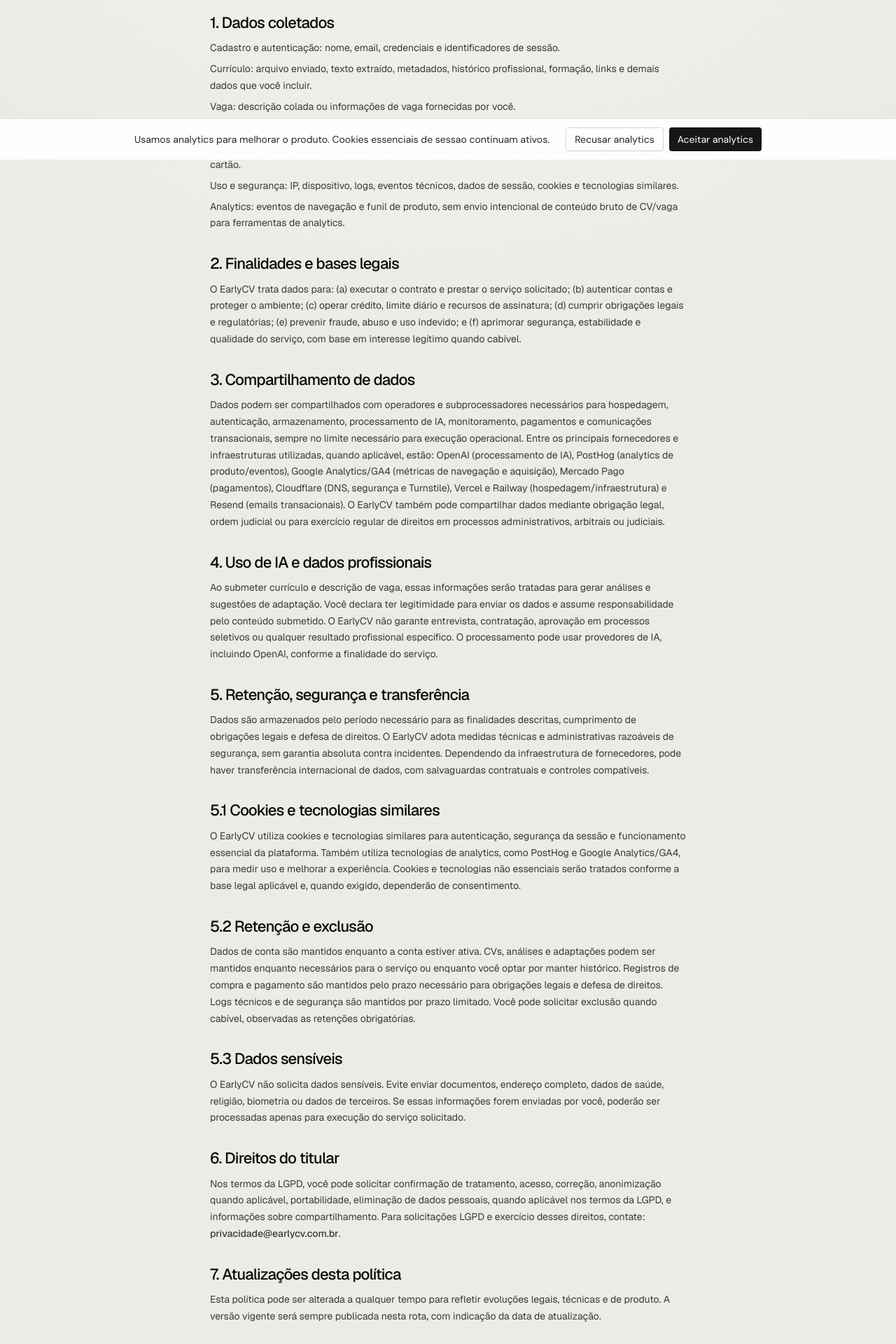
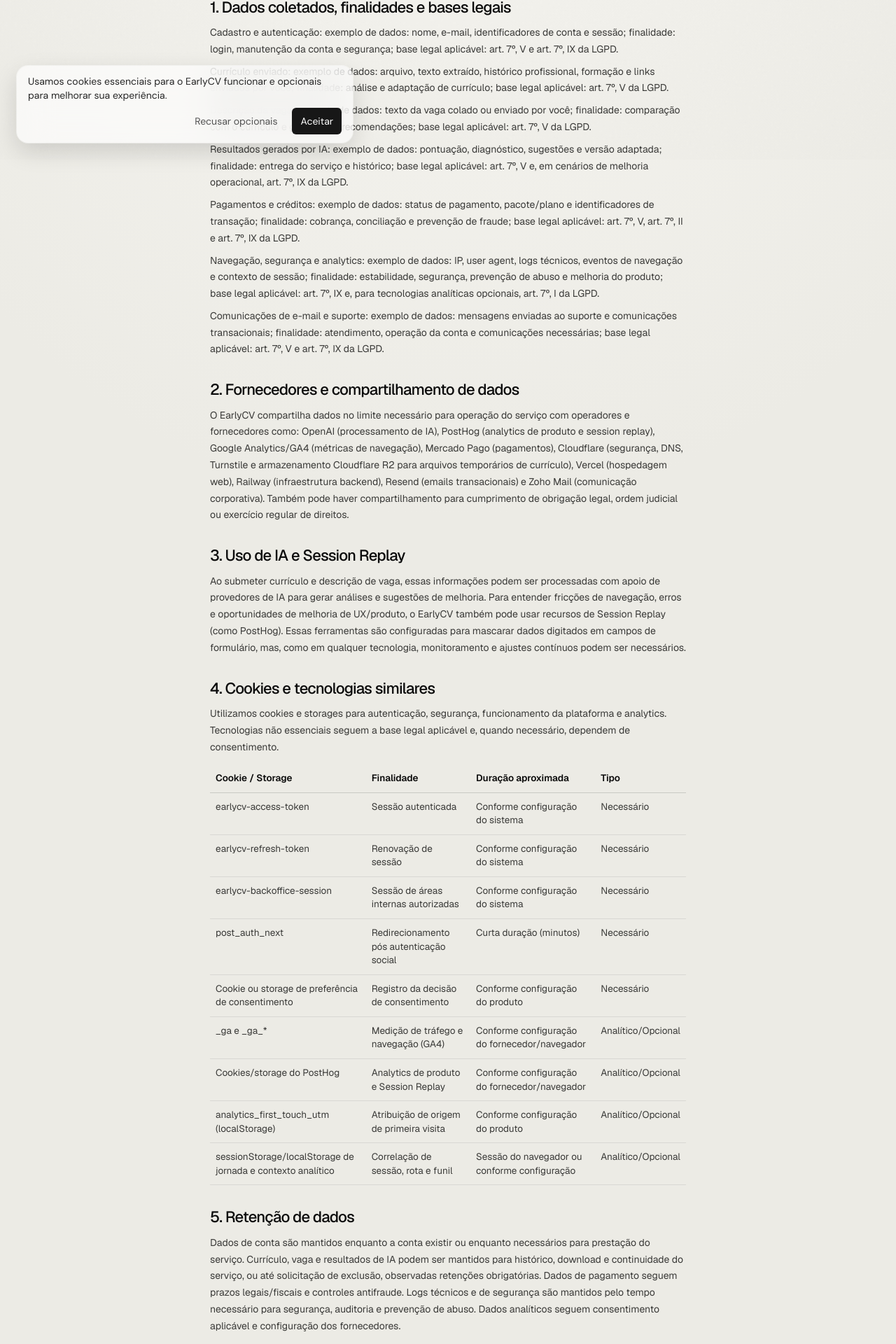
Before and after one commit to pauloalozen/earlycv, a Next.js app in the folder apps/web/: page /privacidade in a window 1280 px wide. Shown: the part 572-2492 px from the top of the page at 70% size. Built offline with nearby package versions, Linux system fonts and the light colour scheme; no server answers; a web font is replaced by a local one.

Commit message:
feat(web): persist cookie consent and add preferences entrypoint
Persist accepted/denied analytics consent for 12 months, keep banner hidden after a decision, and allow users to reopen preferences from the footer. Also refine banner/policy copy and add tests for consent persistence and reopen flow.

```diff
--- a/apps/web/src/app/_components/analytics-consent-banner.tsx
+++ b/apps/web/src/app/_components/analytics-consent-banner.tsx
@@ -3,6 +3,7 @@
 import { useEffect, useState } from "react";
 import {
   isAnalyticsConsentGateEnabled,
+  onAnalyticsConsentPreferencesOpen,
   readAnalyticsConsentState,
   setAnalyticsConsentState,
   type AnalyticsConsentState,
@@ -10,43 +11,54 @@ import {
 
 export function AnalyticsConsentBanner() {
   const [state, setState] = useState<AnalyticsConsentState>("unknown");
+  const [forceOpen, setForceOpen] = useState(false);
 
   useEffect(() => {
     setState(readAnalyticsConsentState());
+
+    const unsubscribe = onAnalyticsConsentPreferencesOpen(() => {
+      setForceOpen(true);
+    });
+
+    return unsubscribe;
   }, []);
 
-  if (!isAnalyticsConsentGateEnabled() || state !== "unknown") {
+  if (!isAnalyticsConsentGateEnabled() || (!forceOpen && state !== "unknown")) {
     return null;
   }
 
   return (
-    <div className="fixed inset-x-0 bottom-0 z-50 border-t border-black/10 bg-white/95 p-3 backdrop-blur">
-      <div className="mx-auto flex max-w-4xl flex-col gap-2 text-sm text-neutral-800 sm:flex-row sm:items-center sm:justify-between">
-        <p>
-          Usamos analytics para melhorar o produto. Cookies essenciais de sessao
-          continuam ativos.
-        </p>
-        <div className="flex gap-2">
+    <div className="fixed inset-x-0 bottom-4 z-50 px-3 sm:inset-x-auto sm:bottom-6 sm:left-6 sm:px-0">
+      <div className="mx-auto w-full max-w-[500px] rounded-2xl bg-white/65 px-4 py-3 shadow-[0_12px_34px_rgba(0,0,0,0.14)] ring-1 ring-white/45 backdrop-blur-xl sm:max-w-[480px]">
+        <div className="flex flex-col gap-2 text-sm text-neutral-800">
+          <p>
+            Usamos cookies essenciais para o EarlyCV funcionar e opcionais para
+            melhorar sua experiência.
+          </p>
+          <div className="flex w-full flex-col gap-2 sm:flex-row sm:justify-end">
           <button
             type="button"
-            className="rounded border border-neutral-300 px-3 py-1.5"
+            className="rounded-md border border-transparent bg-transparent px-3 py-2 text-neutral-600 transition hover:bg-white/50 hover:text-neutral-700"
             onClick={() => {
               setAnalyticsConsentState("denied");
               setState("denied");
+              setForceOpen(false);
             }}
           >
-            Recusar analytics
+            Recusar opcionais
           </button>
           <button
             type="button"
-            className="rounded bg-neutral-900 px-3 py-1.5 text-white"
+            className="rounded-md bg-neutral-900 px-3 py-2 text-white transition hover:bg-neutral-800"
             onClick={() => {
               setAnalyticsConsentState("accepted");
               setState("accepted");
+              setForceOpen(false);
             }}
           >
-            Aceitar analytics
+            Aceitar
           </button>
+          </div>
         </div>
       </div>
     </div>
--- a/apps/web/src/app/privacidade/page.tsx
+++ b/apps/web/src/app/privacidade/page.tsx
@@ -161,9 +161,9 @@ export default function PrivacyPage() {
           }}
         >
           Esta Política de Privacidade descreve como o EarlyCV trata dados
-          pessoais no contexto do fornecimento de serviços de análise de vagas,
-          adaptação de currículo e funcionalidades relacionadas. Ao usar a
-          plataforma, você declara ciência e concordância com os termos abaixo.
+          pessoais para operar os serviços de análise de vagas, adaptação de
+          currículo e funcionalidades relacionadas, em conformidade com a Lei
+          Geral de Proteção de Dados Pessoais (LGPD - Lei nº 13.709/2018).
         </p>
 
         {/* Highlight block */}
@@ -189,11 +189,11 @@ export default function PrivacyPage() {
           </p>
           <p style={{ fontSize: 13.5, lineHeight: 1.65, color: "#3a3a38" }}>
             O EarlyCV trata dados pessoais conforme a base legal aplicável em
-            cada operação: execução de contrato/serviço para conta, análise de
-            CV e adaptação; obrigação legal para registros e rotinas financeiras;
-            legítimo interesse para segurança, prevenção a fraude e melhoria do
-            produto; e consentimento quando aplicável, especialmente para cookies
-            não essenciais e comunicações opcionais.
+            cada operação, especialmente as hipóteses do art. 7º da LGPD:
+            execução de contrato (art. 7º, V), obrigação legal/regulatória (art.
+            7º, II), legítimo interesse (art. 7º, IX) e consentimento quando
+            aplicável (art. 7º, I), sobretudo para tecnologias analíticas
+            opcionais.
           </p>
         </div>
 
@@ -208,7 +208,7 @@ export default function PrivacyPage() {
               lineHeight: 1.2,
             }}
           >
-            1. Dados coletados
+            1. Dados coletados, finalidades e bases legais
           </h2>
           <ul
             style={{
@@ -218,13 +218,13 @@ export default function PrivacyPage() {
             }}
           >
             {[
-              "Cadastro e autenticação: nome, email, credenciais e identificadores de sessão.",
-              "Currículo: arquivo enviado, texto extraído, metadados, histórico profissional, formação, links e demais dados que você incluir.",
-              "Vaga: descrição colada ou informações de vaga fornecidas por você.",
-              "Resultados gerados: análise, pontuação, sugestões e currículo adaptado.",
-              "Pagamento: plano, status e identificadores de compra/transação; não armazenamos dados completos de cartão.",
-              "Uso e segurança: IP, dispositivo, logs, eventos técnicos, dados de sessão, cookies e tecnologias similares.",
-              "Analytics: eventos de navegação e funil de produto, sem envio intencional de conteúdo bruto de CV/vaga para ferramentas de analytics.",
+              "Cadastro e autenticação: exemplo de dados: nome, e-mail, identificadores de conta e sessão; finalidade: login, manutenção da conta e segurança; base legal aplicável: art. 7º, V e art. 7º, IX da LGPD.",
+              "Currículo enviado: exemplo de dados: arquivo, texto extraído, histórico profissional, formação e links enviados por você; finalidade: análise e adaptação de currículo; base legal aplicável: art. 7º, V da LGPD.",
+              "Descrição da vaga: exemplo de dados: texto da vaga colado ou enviado por você; finalidade: comparação com o currículo e geração de recomendações; base legal aplicável: art. 7º, V da LGPD.",
+              "Resultados gerados por IA: exemplo de dados: pontuação, diagnóstico, sugestões e versão adaptada; finalidade: entrega do serviço e histórico; base legal aplicável: art. 7º, V e, em cenários de melhoria operacional, art. 7º, IX da LGPD.",
+              "Pagamentos e créditos: exemplo de dados: status de pagamento, pacote/plano e identificadores de transação; finalidade: cobrança, conciliação e prevenção de fraude; base legal aplicável: art. 7º, V, art. 7º, II e art. 7º, IX da LGPD.",
+              "Navegação, segurança e analytics: exemplo de dados: IP, user agent, logs técnicos, eventos de navegação e contexto de sessão; finalidade: estabilidade, segurança, prevenção de abuso e melhoria do produto; base legal aplicável: art. 7º, IX e, para tecnologias analíticas opcionais, art. 7º, I da LGPD.",
+              "Comunicações de e-mail e suporte: exemplo de dados: mensagens enviadas ao suporte e comunicações transacionais; finalidade: atendimento, operação da conta e comunicações necessárias; base legal aplicável: art. 7º, V e art. 7º, IX da LGPD.",
             ].map((item) => (
               <li
                 key={item}
@@ -232,7 +232,7 @@ export default function PrivacyPage() {
                   fontSize: 14,
                   lineHeight: 1.7,
                   color: "#3a3a38",
-                  marginBottom: 6,
+                  marginBottom: 8,
                 }}
               >
                 {item}
@@ -252,15 +252,19 @@ export default function PrivacyPage() {
               lineHeight: 1.2,
             }}
           >
-            2. Finalidades e bases legais
+            2. Fornecedores e compartilhamento de dados
           </h2>
           <p style={{ fontSize: 14, lineHeight: 1.7, color: "#3a3a38" }}>
-            O EarlyCV trata dados para: (a) executar o contrato e prestar o
-            serviço solicitado; (b) autenticar contas e proteger o ambiente; (c)
-            operar crédito, limite diário e recursos de assinatura; (d) cumprir
-            obrigações legais e regulatórias; (e) prevenir fraude, abuso e uso
-            indevido; e (f) aprimorar segurança, estabilidade e qualidade do
-            serviço, com base em interesse legítimo quando cabível.
+            O EarlyCV compartilha dados no limite necessário para operação do
+            serviço com operadores e fornecedores como: OpenAI (processamento de
+            IA), PostHog (analytics de produto e session replay), Google
+            Analytics/GA4 (métricas de navegação), Mercado Pago (pagamentos),
+            Cloudflare (segurança, DNS, Turnstile e armazenamento Cloudflare R2
+            para arquivos temporários de currículo), Vercel (hospedagem web),
+            Railway (infraestrutura backend), Resend (emails transacionais) e
+            Zoho Mail (comunicação corporativa). Também pode haver
+            compartilhamento para cumprimento de obrigação legal, ordem judicial
+            ou exercício regular de direitos.
           </p>
         </div>
 
@@ -275,22 +279,17 @@ export default function PrivacyPage() {
               lineHeight: 1.2,
             }}
           >
-            3. Compartilhamento de dados
+            3. Uso de IA e Session Replay
           </h2>
           <p style={{ fontSize: 14, lineHeight: 1.7, color: "#3a3a38" }}>
-            Dados podem ser compartilhados com operadores e subprocessadores
-            necessários para hospedagem, autenticação, armazenamento,
-            processamento de IA, monitoramento, pagamentos e comunicações
-            transacionais, sempre no limite necessário para execução
-            operacional. Entre os principais fornecedores e infraestruturas
-            utilizadas, quando aplicável, estão: OpenAI (processamento de IA),
-            PostHog (analytics de produto/eventos), Google Analytics/GA4
-            (métricas de navegação e aquisição), Mercado Pago (pagamentos),
-            Cloudflare (DNS, segurança e Turnstile), Vercel e Railway
-            (hospedagem/infraestrutura) e Resend (emails transacionais). O
-            EarlyCV também pode compartilhar dados mediante obrigação legal,
-            ordem judicial ou para exercício regular de direitos em processos
-            administrativos, arbitrais ou judiciais.
+            Ao submeter currículo e descrição de vaga, essas informações podem
+            ser processadas com apoio de provedores de IA para gerar análises e
+            sugestões de melhoria. Para entender fricções de navegação, erros e
+            oportunidades de melhoria de UX/produto, o EarlyCV também pode usar
+            recursos de Session Replay (como PostHog). Essas ferramentas são
+            configuradas para mascarar dados digitados em campos de formulário,
+            mas, como em qualquer tecnologia, monitoramento e ajustes contínuos
+            podem ser necessários.
           </p>
         </div>
 
@@ -305,17 +304,128 @@ export default function PrivacyPage() {
               lineHeight: 1.2,
             }}
           >
-            4. Uso de IA e dados profissionais
+            4. Cookies e tecnologias similares
           </h2>
-          <p style={{ fontSize: 14, lineHeight: 1.7, color: "#3a3a38" }}>
-            Ao submeter currículo e descrição de vaga, essas informações serão
-            tratadas para gerar análises e sugestões de adaptação. Você declara
-            ter legitimidade para enviar os dados e
-            assume responsabilidade pelo conteúdo submetido. O EarlyCV não
-            garante entrevista, contratação, aprovação em processos seletivos ou
-            qualquer resultado profissional específico. O processamento pode usar
-            provedores de IA, incluindo OpenAI, conforme a finalidade do serviço.
+          <p
+            style={{
+              fontSize: 14,
+              lineHeight: 1.7,
+              color: "#3a3a38",
+              marginBottom: 12,
+            }}
+          >
+            Utilizamos cookies e storages para autenticação, segurança,
+            funcionamento da plataforma e analytics. Tecnologias não essenciais
+            seguem a base legal aplicável e, quando necessário, dependem de
+            consentimento.
           </p>
+          <div style={{ overflowX: "auto" }}>
+            <table
+              style={{
+                width: "100%",
+                borderCollapse: "collapse",
+                fontSize: 13.5,
+              }}
+            >
+              <thead>
+                <tr>
+                  {[
+                    "Cookie / Storage",
+                    "Finalidade",
+                    "Duração aproximada",
+                    "Tipo",
+                  ].map((header) => (
+                    <th
+                      key={header}
+                      style={{
+                        textAlign: "left",
+                        padding: "10px 8px",
+                        borderBottom: "1px solid rgba(10,10,10,0.15)",
+                        fontWeight: 600,
+                      }}
+                    >
+                      {header}
+                    </th>
+                  ))}
+                </tr>
+              </thead>
+              <tbody>
+                {[
+                  [
+                    "earlycv-access-token",
+                    "Sessão autenticada",
+                    "Conforme configuração do sistema",
+                    "Necessário",
+                  ],
+                  [
+                    "earlycv-refresh-token",
+                    "Renovação de sessão",
+                    "Conforme configuração do sistema",
+                    "Necessário",
+                  ],
+                  [
+                    "earlycv-backoffice-session",
+                    "Sessão de áreas internas autorizadas",
+                    "Conforme configuração do sistema",
+                    "Necessário",
+                  ],
+                  [
+                    "post_auth_next",
+                    "Redirecionamento pós autenticação social",
+                    "Curta duração (minutos)",
+                    "Necessário",
+                  ],
+                  [
+                    "Cookie ou storage de preferência de consentimento",
+                    "Registro da decisão de consentimento",
+                    "Conforme configuração do produto",
+                    "Necessário",
+                  ],
+                  [
+                    "_ga e _ga_*",
+                    "Medição de tráfego e navegação (GA4)",
+                    "Conforme configuração do fornecedor/navegador",
+                    "Analítico/Opcional",
+                  ],
+                  [
+                    "Cookies/storage do PostHog",
+                    "Analytics de produto e Session Replay",
+                    "Conforme configuração do fornecedor/navegador",
+                    "Analítico/Opcional",
+                  ],
+                  [
+                    "analytics_first_touch_utm (localStorage)",
+                    "Atribuição de origem de primeira visita",
+                    "Conforme configuração do produto",
+                    "Analítico/Opcional",
+                  ],
+                  [
+                    "sessionStorage/localStorage de jornada e contexto analítico",
+                    "Correlação de sessão, rota e funil",
+                    "Sessão do navegador ou conforme configuração",
+                    "Analítico/Opcional",
+                  ],
+                ].map((row) => (
+                  <tr key={row[0]}>
+                    {row.map((cell) => (
+                      <td
+                        key={`${row[0]}-${cell}`}
+                        style={{
+                          verticalAlign: "top",
+                          padding: "10px 8px",
+                          borderBottom: "1px solid rgba(10,10,10,0.08)",
+                          lineHeight: 1.45,
+                          color: "#3a3a38",
+                        }}
+                      >
+                        {cell}
+                      </td>
+                    ))}
+                  </tr>
+                ))}
+              </tbody>
+            </table>
+          </div>
         </div>
 
         {/* Section 5 */}
@@ -329,16 +439,18 @@ export default function PrivacyPage() {
               lineHeight: 1.2,
             }}
           >
-            5. Retenção, segurança e transferência
+            5. Retenção de dados
           </h2>
           <p style={{ fontSize: 14, lineHeight: 1.7, color: "#3a3a38" }}>
-            Dados são armazenados pelo período necessário para as finalidades
-            descritas, cumprimento de obrigações legais e defesa de direitos. O
-            EarlyCV adota medidas técnicas e administrativas razoáveis de
-            segurança, sem garantia absoluta contra incidentes. Dependendo da
-            infraestrutura de fornecedores, pode haver transferência
-            internacional de dados, com salvaguardas contratuais e controles
-            compatíveis.
+            Dados de conta são mantidos enquanto a conta existir ou enquanto
+            necessários para prestação do serviço. Currículo, vaga e resultados
+            de IA podem ser mantidos para histórico, download e continuidade do
+            serviço, ou até solicitação de exclusão, observadas retenções
+            obrigatórias. Dados de pagamento seguem prazos legais/fiscais e
+            controles antifraude. Logs técnicos e de segurança são mantidos pelo
+            tempo necessário para segurança, auditoria e prevenção de abuso.
+            Dados analíticos seguem consentimento aplicável e configuração dos
+            fornecedores.
           </p>
         </div>
 
@@ -353,15 +465,16 @@ export default function PrivacyPage() {
               lineHeight: 1.2,
             }}
           >
-            5.1 Cookies e tecnologias similares
+            6. Segurança e transferência internacional
           </h2>
           <p style={{ fontSize: 14, lineHeight: 1.7, color: "#3a3a38" }}>
-            O EarlyCV utiliza cookies e tecnologias similares para
-            autenticação, segurança da sessão e funcionamento essencial da
-            plataforma. Também utiliza tecnologias de analytics, como PostHog e
-            Google Analytics/GA4, para medir uso e melhorar a experiência.
-            Cookies e tecnologias não essenciais serão tratados conforme a base
-            legal aplicável e, quando exigido, dependerão de consentimento.
+            O EarlyCV adota medidas de segurança compatíveis com o risco, como
+            uso de HTTPS, controles de acesso, autenticação, sanitização de logs
+            e analytics, restrição de dados sensíveis em eventos e mecanismos de
+            prevenção de abuso. Também utilizamos fornecedores com controles
+            próprios de segurança. Dependendo da infraestrutura e da localização
+            de fornecedores, pode haver transferência internacional de dados com
+            salvaguardas contratuais e operacionais compatíveis.
           </p>
         </div>
 
@@ -376,16 +489,16 @@ export default function PrivacyPage() {
               lineHeight: 1.2,
             }}
           >
-            5.2 Retenção e exclusão
+            7. Direitos do titular (art. 18 da LGPD)
           </h2>
           <p style={{ fontSize: 14, lineHeight: 1.7, color: "#3a3a38" }}>
-            Dados de conta são mantidos enquanto a conta estiver ativa. CVs,
-            análises e adaptações podem ser mantidos enquanto necessários para o
-            serviço ou enquanto você optar por manter histórico. Registros de
-            compra e pagamento são mantidos pelo prazo necessário para
-            obrigações legais e defesa de direitos. Logs técnicos e de segurança
-            são mantidos por prazo limitado. Você pode solicitar exclusão quando
-            cabível, observadas as retenções obrigatórias.
+            Nos termos do art. 18 da LGPD, você pode solicitar confirmação de
+            tratamento, acesso, correção, anonimização/bloqueio/eliminação
+            quando aplicável, portabilidade, informação sobre compartilhamento,
+            informação sobre consentimento e revogação do consentimento quando
+            essa for a base legal. Para solicitações de privacidade, contate:
+            <span style={{ fontWeight: 500 }}> privacidade@earlycv.com.br</span>
+            .
           </p>
         </div>
 
@@ -400,13 +513,13 @@ export default function PrivacyPage() {
               lineHeight: 1.2,
             }}
           >
-            5.3 Dados sensíveis
+            8. Uso responsável e limites do serviço
           </h2>
           <p style={{ fontSize: 14, lineHeight: 1.7, color: "#3a3a38" }}>
-            O EarlyCV não solicita dados sensíveis. Evite enviar documentos,
-            endereço completo, dados de saúde, religião, biometria ou dados de
-            terceiros. Se essas informações forem enviadas por você, poderão ser
-            processadas apenas para execução do serviço solicitado.
+            O EarlyCV não garante entrevista, contratação, aprovação em vaga ou
+            qualquer resultado profissional específico. Recomendamos que você
+            envie apenas dados necessários para análise do currículo e da vaga,
+            evitando inserir informações de terceiros ou dados excessivos.
           </p>
         </div>
 
@@ -421,32 +534,7 @@ export default function PrivacyPage() {
               lineHeight: 1.2,
             }}
           >
-            6. Direitos do titular
-          </h2>
-          <p style={{ fontSize: 14, lineHeight: 1.7, color: "#3a3a38" }}>
-            Nos termos da LGPD, você pode solicitar confirmação de tratamento,
-            acesso, correção, anonimização quando aplicável, portabilidade,
-            eliminação de dados pessoais, quando aplicável nos termos da LGPD,
-            e informações sobre
-            compartilhamento. Para solicitações LGPD e exercício desses
-            direitos, contate:{" "}
-            <span style={{ fontWeight: 500 }}>privacidade@earlycv.com.br</span>
-            .
-          </p>
-        </div>
-
-        {/* Section 7 */}
-        <div style={{ marginBottom: 32 }}>
-          <h2
-            style={{
-              fontSize: 22,
-              fontWeight: 500,
-              letterSpacing: -0.8,
-              margin: "0 0 12px",
-              lineHeight: 1.2,
-            }}
-          >
-            7. Atualizações desta política
+            9. Atualizações desta política
           </h2>
           <p style={{ fontSize: 14, lineHeight: 1.7, color: "#3a3a38" }}>
             Esta política pode ser alterada a qualquer tempo para refletir
```
Also changed, not shown: apps/web/src/components/public-footer.tsx (+19 -0 lines), apps/web/src/lib/analytics-consent.ts (+53 -2 lines), 2 other files (tests, documents, lock files or other folders).
